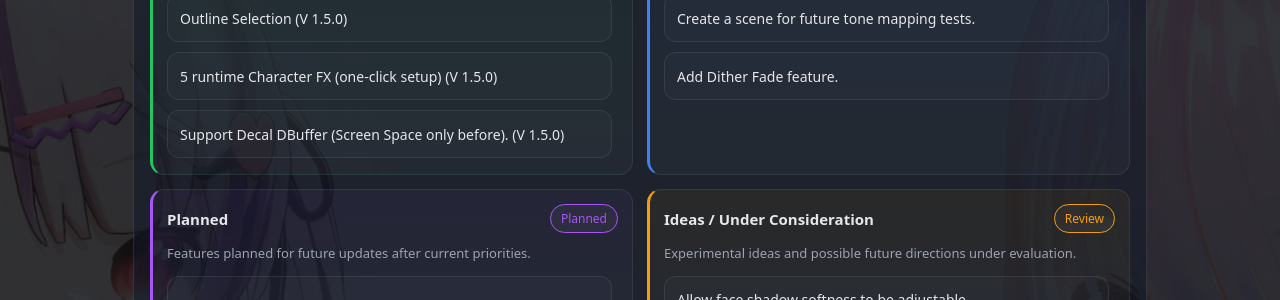
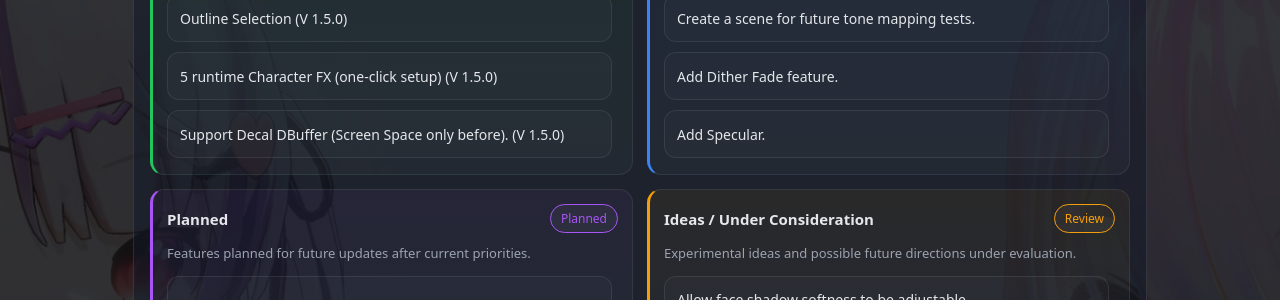
Before and after one commit to zlz-studio/zlz-studio.github.io, a Jekyll site: the page built from index.html, in a window 1280 px wide and 900 px high, scrolled down 1812 px. Shown: the part 135-435 px from the top of the window. Built offline with Jekyll 4.4.1, drawn with Linux system fonts in a browser that asks for light colours.

Commit message:
Update index.html

```diff
--- a/index.html
+++ b/index.html
@@ -720,6 +720,7 @@
             <div class="roadmapList">
               <div class="roadmapSlot">Create a scene for future tone mapping tests.</div>
               <div class="roadmapSlot">Add Dither Fade feature.</div>
+              <div class="roadmapSlot">Add Specular.</div>
             </div>
           </div>
 
```
